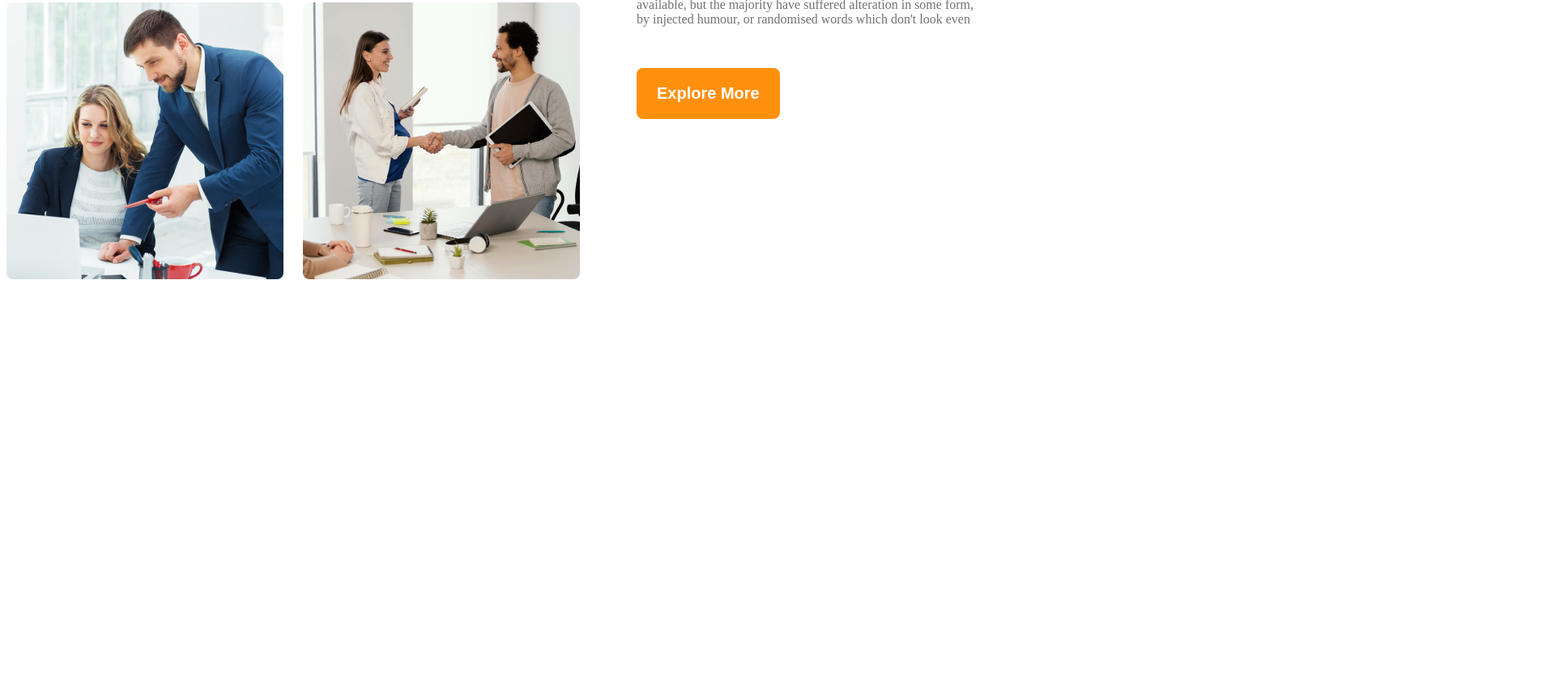
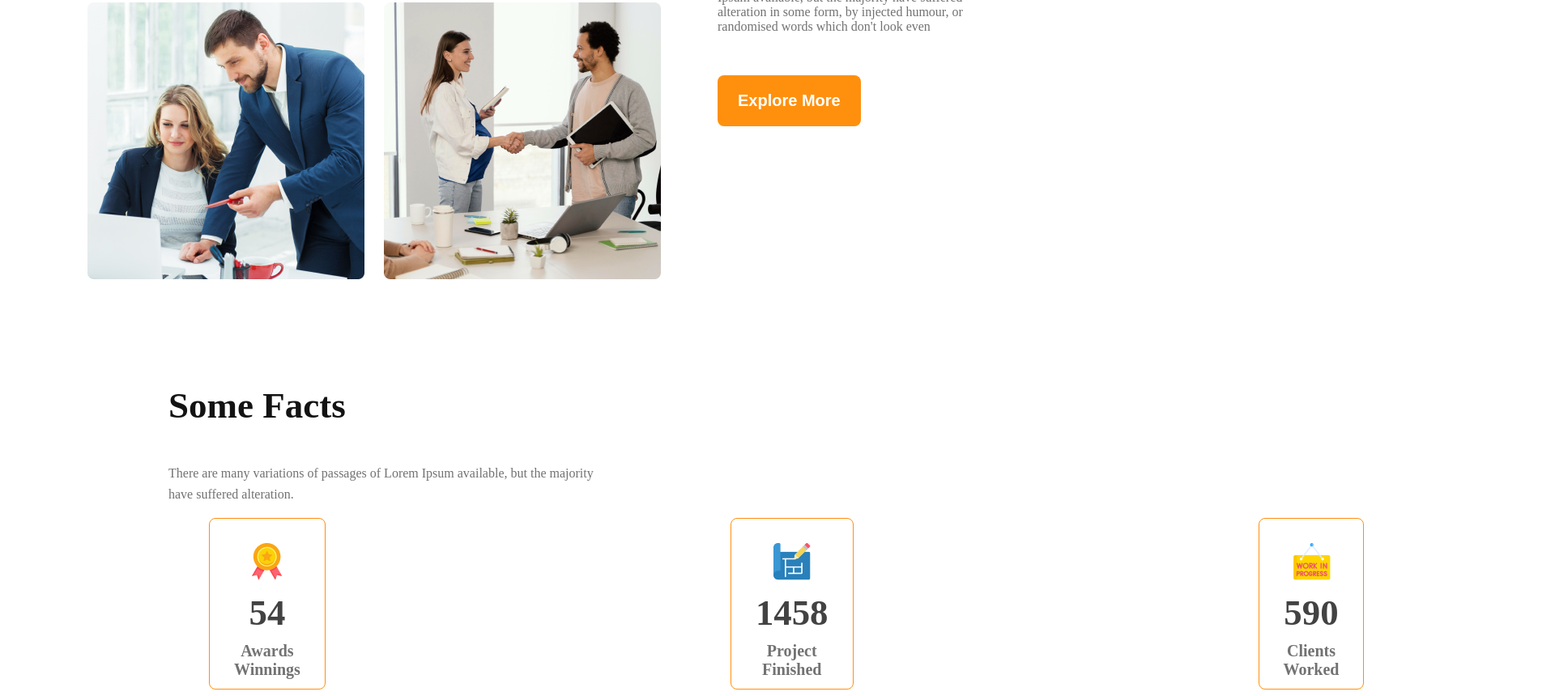
Before and after one commit to tanvir0896/g3-architects-website, a plain HTML site: page index.html in a window 1280 px wide. Shown: the part 1852-2712 px from the top of the page at 81% size, 1920 px wide, since content can reach past the window. Before the commit the page ends 2205 px from the top, so only its background shows below. Drawn offline with Linux system fonts and the light colour scheme.

Commit message:
some facts section added

```diff
--- a/CSS/style.css
+++ b/CSS/style.css
@@ -104,6 +104,7 @@ main {
     display: grid;
     grid-template-columns: repeat(2, 1fr);
     gap: 1.5rem;
+    margin-left: 100px;
 }
 
 .teams-content {
@@ -131,6 +132,62 @@ main {
     font-weight: 400;
 }
 
+/* some facts styles */
+.facts-container {
+    margin-top: 130px;
+}
+
+.facts-title {
+    margin-left: 200px;
+    color: #131313;
+    font-size: 45px;
+    font-weight: 700;
+}
+
+.facts-description {
+    margin-left: 200px;
+    width: 542px;
+    color: #727272;
+    font-size: 16px;
+    font-weight: 400;
+    line-height: 26px;
+
+}
+
+.facts-card-container {
+    display: flex;
+    justify-content: space-around;
+}
+
+.facts-card-container .card {
+    border-radius: 8px;
+    border: 1px solid #FF900E;
+    text-align: center;
+    padding: 30px;
+}
+
+.facts-card-container .card-title {
+    font-weight: 600;
+    font-size: 1.25rem;
+    color: #727272;
+    margin-top: 5px;
+}
+
+.facts-card-container .card-stats {
+    font-size: 2.8rem;
+    color: #424242;
+    margin-top: 10px;
+    margin-bottom: 10px;
+}
+
+.card {
+    width: 150px;
+    height: 150px;
+    border-radius: 8px;
+    border: 1px solid #FF900E;
+    margin-left: 250px;
+    margin-right: 250px;
+}
 
 
 /* responsive media query  */
@@ -141,18 +198,20 @@ main {
     }
 
     nav,
-    .teams-container
-    {
+    .teams-container {
         flex-direction: column;
     }
-    .teams-img-container{
+
+    .teams-img-container {
         grid-template-columns: 1fr;
     }
+
     .teams-content {
         padding-left: 20px;
         padding-right: 20px;
     }
 }
+
 
 /* tablet or medium devices */
 
@@ -161,7 +220,8 @@ main {
         padding: 50px;
     }
 
-    nav, .teams-container {
+    nav,
+    .teams-container {
         flex-direction: column;
     }
 }
--- a/index.html
+++ b/index.html
@@ -48,6 +48,39 @@
                 <button class="btn-primary">Explore More</button>
             </div>
         </section>
+        <!-- features section -->
+        <section class="feature-container">
+
+        </section>
+        <!-- some facts section -->
+        <section class="facts-container">
+            <h3 class="facts-title">Some Facts</h3>
+            <p class="facts-description">There are many variations of passages of Lorem Ipsum available, but the majority have suffered alteration.</p>
+            <div class="facts-card-container">
+                <!-- .card*4>img+h2.card-stats+p.card-title -->
+                <div class="card">
+                    <img src="images/icons/ribon.png" alt="">
+                    <h2 class="card-stats">54</h2>
+                    <p class="card-title">Awards Winnings</p>
+                </div>
+                <div class="card">
+                    <img src="images/icons/projects.png" alt="">
+                    <h2 class="card-stats">1458</h2>
+                    <p class="card-title">Project Finished</p>
+                </div>
+                <div class="card">
+                    <img src="images/icons/customers.png" alt="">
+                    <h2 class="card-stats">590</h2>
+                    <p class="card-title">Clients Worked</p>
+                </div>
+                <div class="card">
+                    <img src="images/icons/email.png" alt="">
+                    <h2 class="card-stats">22578</h2>
+                    <p class="card-title">Email Send</p>
+                </div>
+
+            </div>
+        </section>
 
     </main>
     <footer>
```
